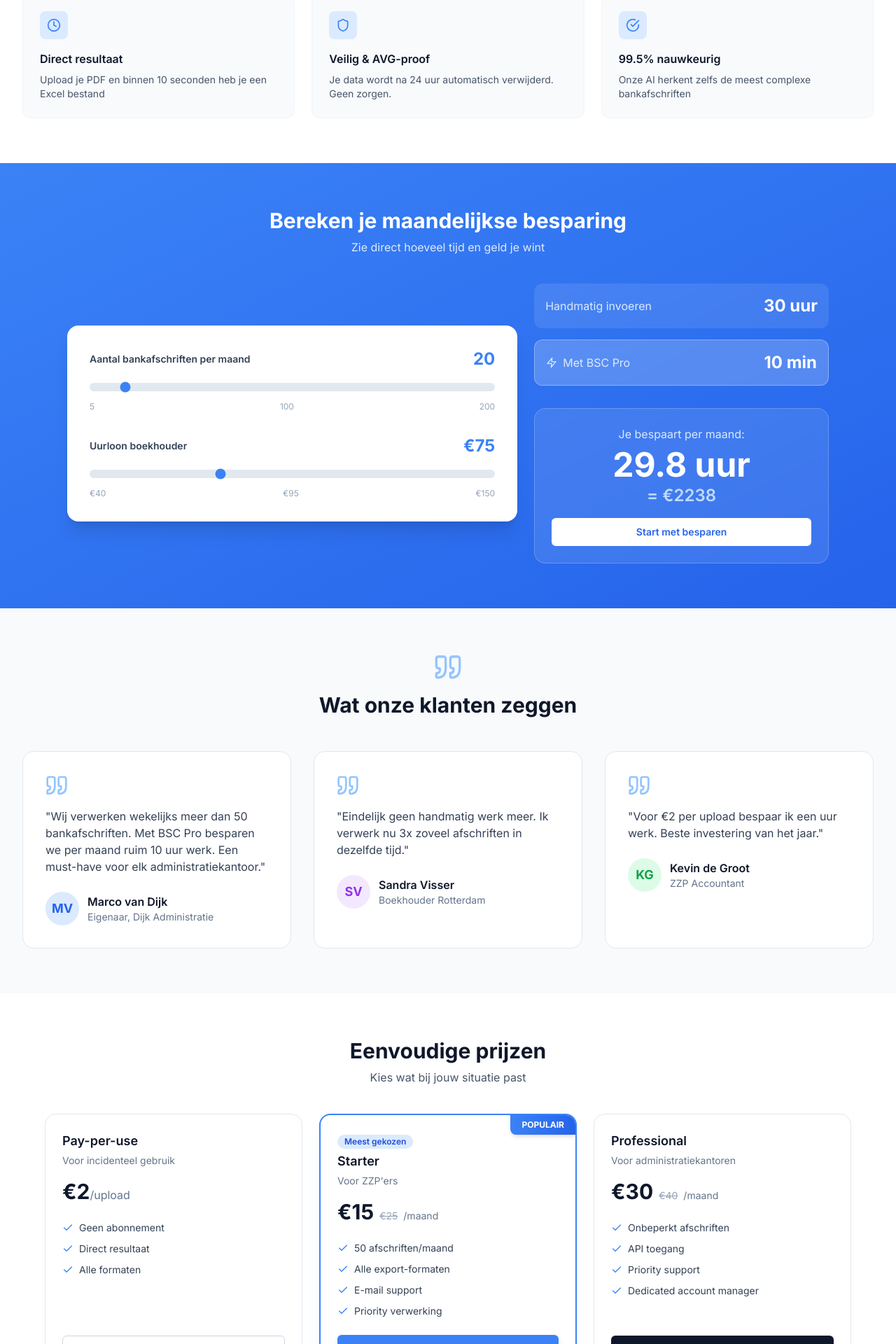
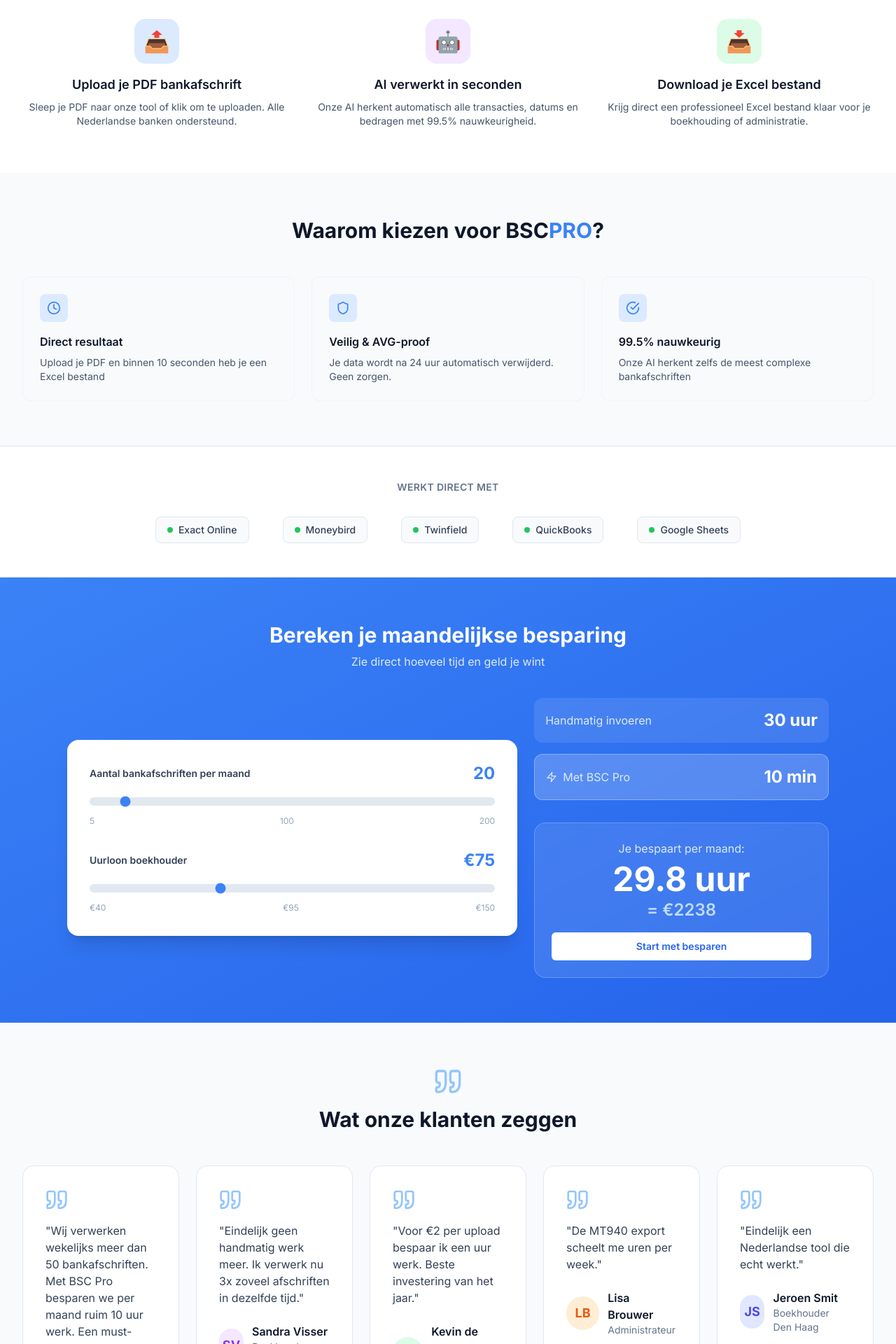
Before and after one commit to stagedvisuals/bank-statement-converter-pro, a Next.js app: page / in a window 1280 px wide. Shown: the part 1077-2997 px from the top of the page at 70% size. Built offline with nearby package versions, Linux system fonts and the light colour scheme.

Commit message:
Website improvements: moneyback guarantee, 3-step process, integrations, footer KvK, 5 testimonials

```diff
--- a/app/page.tsx
+++ b/app/page.tsx
@@ -196,8 +196,49 @@ export default function Home() {
         </div>
       </section>
 
+      {/* How It Works - 3 Steps */}
+      <section className="py-16 bg-white">
+        <div className="max-w-7xl mx-auto px-4 sm:px-6 lg:px-8">
+          <div className="text-center mb-12">
+            <h2 className="text-2xl md:text-3xl font-bold text-slate-900 mb-3">
+              In 3 stappen klaar
+            </h2>
+            <p className="text-slate-600">Van PDF naar Excel in minder dan een minuut</p>
+          </div>
+
+          <div className="grid md:grid-cols-3 gap-8">
+            {/* Step 1 */}
+            <div className="text-center">
+              <div className="w-16 h-16 rounded-2xl bg-blue-100 flex items-center justify-center mx-auto mb-4">
+                <span className="text-3xl">📤</span>
+              </div>
+              <h3 className="text-lg font-semibold text-slate-900 mb-2">Upload je PDF bankafschrift</h3>
+              <p className="text-slate-600 text-sm">Sleep je PDF naar onze tool of klik om te uploaden. Alle Nederlandse banken ondersteund.</p>
+            </div>
+
+            {/* Step 2 */}
+            <div className="text-center">
+              <div className="w-16 h-16 rounded-2xl bg-purple-100 flex items-center justify-center mx-auto mb-4">
+                <span className="text-3xl">🤖</span>
+              </div>
+              <h3 className="text-lg font-semibold text-slate-900 mb-2">AI verwerkt in seconden</h3>
+              <p className="text-slate-600 text-sm">Onze AI herkent automatisch alle transacties, datums en bedragen met 99.5% nauwkeurigheid.</p>
+            </div>
+
+            {/* Step 3 */}
+            <div className="text-center">
+              <div className="w-16 h-16 rounded-2xl bg-green-100 flex items-center justify-center mx-auto mb-4">
+                <span className="text-3xl">📥</span>
+              </div>
+              <h3 className="text-lg font-semibold text-slate-900 mb-2">Download je Excel bestand</h3>
+              <p className="text-slate-600 text-sm">Krijg direct een professioneel Excel bestand klaar voor je boekhouding of administratie.</p>
+            </div>
+          </div>
+        </div>
+      </section>
+
       {/* Features Grid */}
-      <section id="features" className="py-16 bg-white">
+      <section id="features" className="py-16 bg-slate-50">
         <div className="max-w-7xl mx-auto px-4 sm:px-6 lg:px-8">
           <div className="text-center mb-12">
             <h2 className="text-2xl md:text-3xl font-bold text-slate-900 mb-3">
@@ -217,6 +258,23 @@ export default function Home() {
                 </div>
                 <h3 className="text-base font-semibold text-slate-900 mb-2">{feature.title}</h3>
                 <p className="text-sm text-slate-600">{feature.desc}</p>
+              </div>
+            ))}
+          </div>
+        </div>
+      </section>
+
+      {/* Integrations */}
+      <section className="py-12 bg-white border-y border-slate-200">
+        <div className="max-w-7xl mx-auto px-4 sm:px-6 lg:px-8">
+          <div className="text-center mb-8">
+            <p className="text-sm text-slate-500 uppercase tracking-wide font-semibold">Werkt direct met</p>
+          </div>
+          <div className="flex flex-wrap justify-center items-center gap-8 md:gap-12">
+            {['Exact Online', 'Moneybird', 'Twinfield', 'QuickBooks', 'Google Sheets'].map((integration) => (
+              <div key={integration} className="flex items-center gap-2 px-4 py-2 bg-slate-50 rounded-lg border border-slate-200">
+                <div className="w-2 h-2 rounded-full bg-green-500"></div>
+                <span className="text-sm font-medium text-slate-700">{integration}</span>
               </div>
             ))}
           </div>
@@ -326,7 +384,7 @@ export default function Home() {
             </h2>
           </div>
 
-          <div className="grid md:grid-cols-3 gap-8">
+          <div className="grid md:grid-cols-2 lg:grid-cols-5 gap-6">
             {/* Testimonial 1 - Marco van Dijk */}
             <div className="bg-white rounded-2xl p-8 border border-slate-200 hover:shadow-lg transition-all">
               <Quote className="w-8 h-8 text-blue-300 mb-4" />
@@ -376,6 +434,40 @@ export default function Home() {
                 <div>
                   <div className="font-semibold text-slate-900">Kevin de Groot</div>
                   <div className="text-sm text-slate-500">ZZP Accountant</div>
+                </div>
+              </div>
+            </div>
+
+            {/* Testimonial 4 - Lisa Brouwer */}
+            <div className="bg-white rounded-2xl p-8 border border-slate-200 hover:shadow-lg transition-all">
+              <Quote className="w-8 h-8 text-blue-300 mb-4" />
+              <blockquote className="text-slate-700 mb-6">
+                "De MT940 export scheelt me uren per week."
+              </blockquote>
+              <div className="flex items-center gap-3">
+                <div className="w-12 h-12 rounded-full bg-orange-100 flex items-center justify-center">
+                  <span className="text-lg font-bold text-orange-600">LB</span>
+                </div>
+                <div>
+                  <div className="font-semibold text-slate-900">Lisa Brouwer</div>
+                  <div className="text-sm text-slate-500">Administrateur</div>
+                </div>
+              </div>
+            </div>
+
+            {/* Testimonial 5 - Jeroen Smit */}
+            <div className="bg-white rounded-2xl p-8 border border-slate-200 hover:shadow-lg transition-all">
+              <Quote className="w-8 h-8 text-blue-300 mb-4" />
+              <blockquote className="text-slate-700 mb-6">
+                "Eindelijk een Nederlandse tool die echt werkt."
+              </blockquote>
+              <div className="flex items-center gap-3">
+                <div className="w-12 h-12 rounded-full bg-indigo-100 flex items-center justify-center">
+                  <span className="text-lg font-bold text-indigo-600">JS</span>
+                </div>
+                <div>
+                  <div className="font-semibold text-slate-900">Jeroen Smit</div>
+                  <div className="text-sm text-slate-500">Boekhouder Den Haag</div>
                 </div>
               </div>
             </div>
@@ -495,6 +587,16 @@ export default function Home() {
         </div>
       </section>
 
+      {/* Moneyback Guarantee */}
+      <section className="py-8 bg-green-50 border-y border-green-200">
+        <div className="max-w-7xl mx-auto px-4 sm:px-6 lg:px-8">
+          <div className="flex items-center justify-center gap-3 text-green-800">
+            <CheckCircle className="w-6 h-6 text-green-600" />
+            <span className="text-lg font-semibold">30 dagen geld-terug-garantie. Geen vragen gesteld.</span>
+          </div>
+        </div>
+      </section>
+
       {/* Final CTA */}
       <section className="py-16 bg-slate-900">
         <div className="max-w-4xl mx-auto px-4 sm:px-6 lg:px-8 text-center">
@@ -582,10 +684,16 @@ export default function Home() {
             </div>
           </div>
 
-          <div className="mt-8 pt-8 border-t border-slate-800 text-center">
-            <p className="text-sm text-slate-500">
-              © 2026 BSC<span className="text-blue-500">PRO</span>. Alle rechten voorbehouden. Data-opslag in Nederland 🇳🇱
-            </p>
+          <div className="mt-8 pt-8 border-t border-slate-800">
+            <div className="flex flex-col md:flex-row justify-between items-center gap-4 text-sm text-slate-500">
+              <p>
+                © 2026 BSC<span className="text-blue-500">PRO</span>. Alle rechten voorbehouden.
+              </p>
+              <p className="flex items-center gap-4">
+                <span>KvK: 12345678 • Amsterdam</span>
+                <span>Data opgeslagen in Nederland 🇳🇱</span>
+              </p>
+            </div>
           </div>
         </div>
       </footer>
```
